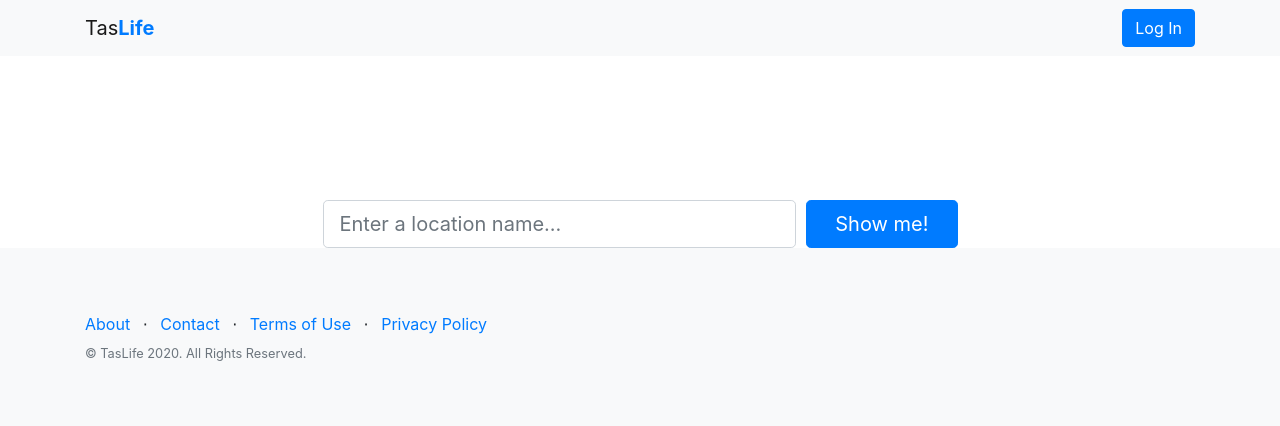
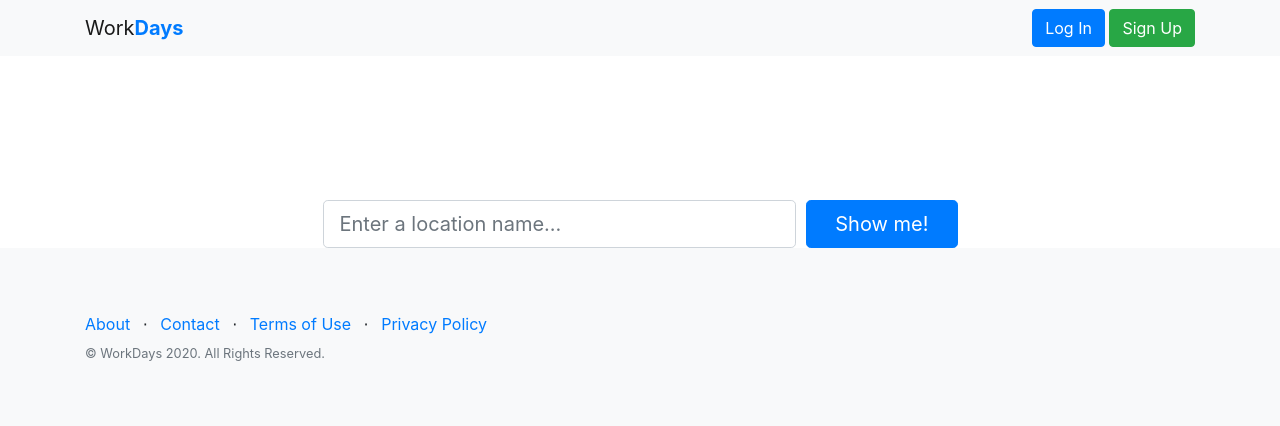
Before and after one commit to anhtran304/workdays, a Django app: page / in a window 1280 px wide. Shown: the top 426 px of the page. Run offline with Django 3.2, Linux system fonts and the light colour scheme; some libraries are stand-ins or nearby versions.

Commit message:
Adding Nav

```diff
--- a/workdays/templates/base.html
+++ b/workdays/templates/base.html
@@ -18,8 +18,11 @@
   <!-- Navigation -->
     <nav class="navbar navbar-light bg-light static-top">
         <div class="container">
-            <a class="navbar-brand" href="/">Tas<strong class="text-primary">Life</strong></a>
-            <a class="btn btn-primary" href="/admin">Log In</a>
+            <a class="navbar-brand" href="/">Work<strong class="text-primary">Days</strong></a>
+            <div>
+                <a class="btn btn-primary" href="/admin">Log In</a>
+                <a class="btn btn-success" href="/admin">Sign Up</a>
+            </div>
         </div>
     </nav>
 
@@ -47,7 +50,7 @@
                     <a href="#">Privacy Policy</a>
                 </li>
                 </ul>
-                <p class="text-muted small mb-4 mb-lg-0">&copy; TasLife 2020. All Rights Reserved.</p>
+                <p class="text-muted small mb-4 mb-lg-0">&copy; WorkDays 2020. All Rights Reserved.</p>
             </div>
             </div>
         </div>
```
